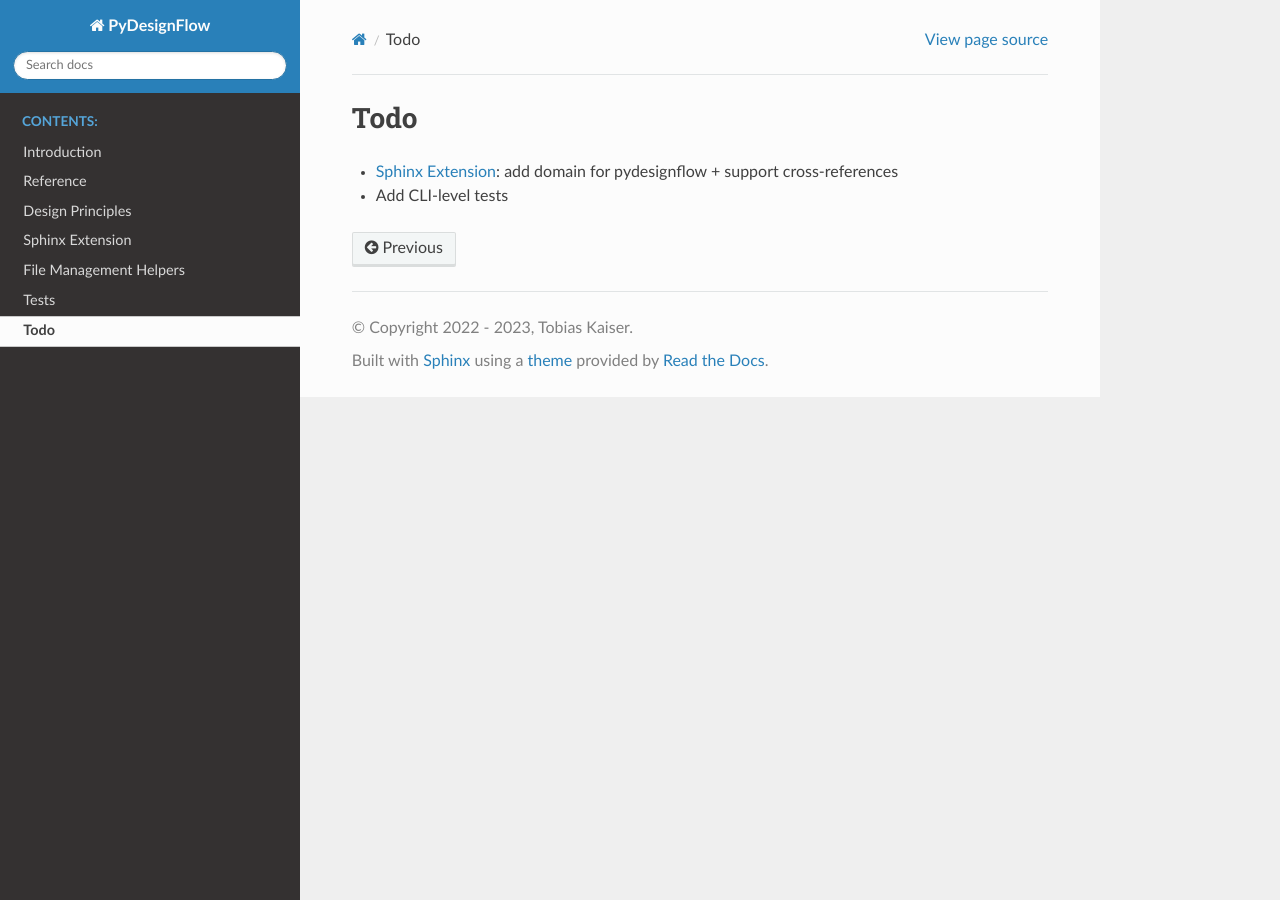
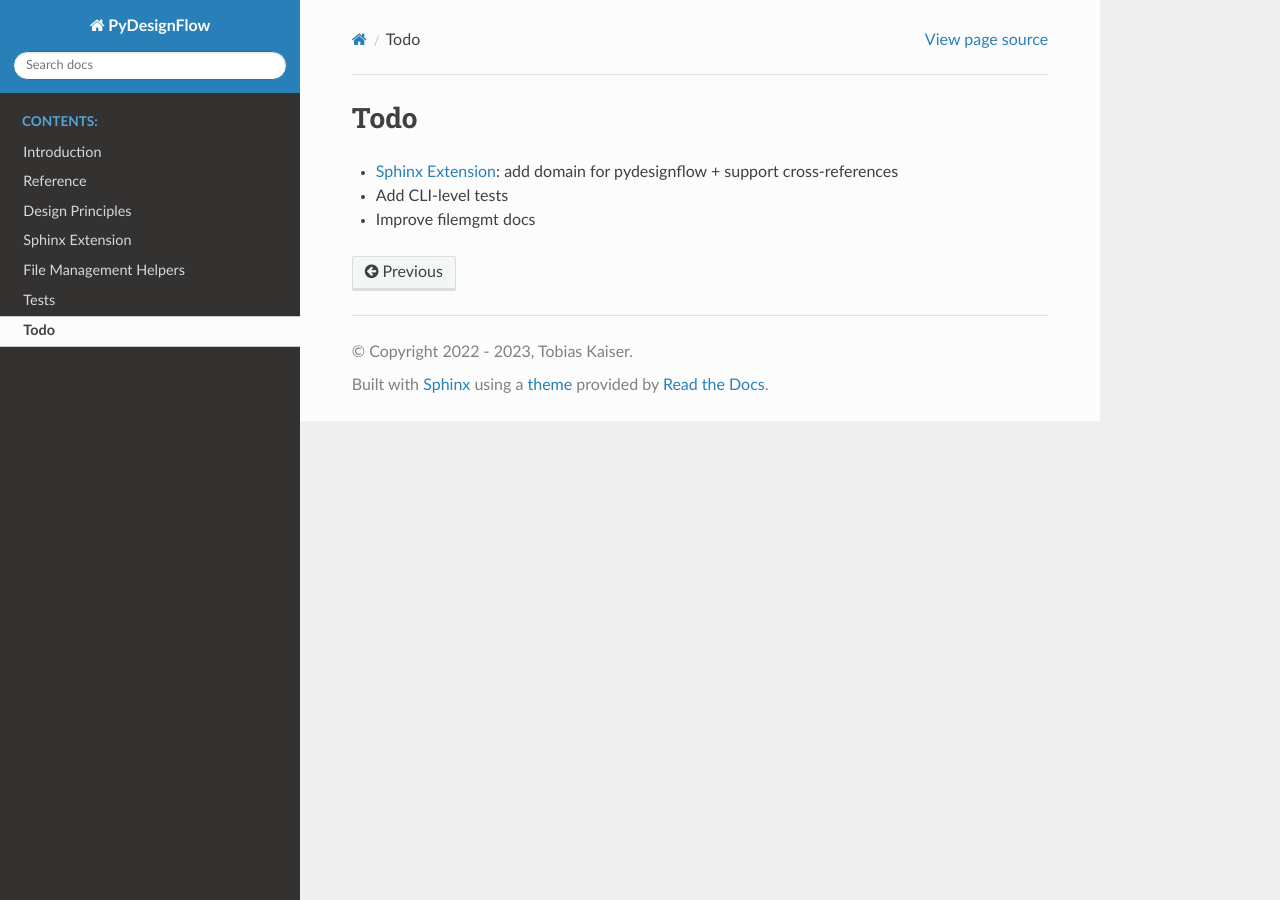
Before and after one commit to TobiasKaiser/pydesignflow, a Sphinx documentation site: the page built from docs/todo.rst, in a window 1280 px wide. Built offline with Sphinx 7.4.7 and the Read the Docs theme 3.1.0, drawn with Linux system fonts in a browser that asks for light colours; the version number could not be read and is left out.

Commit message:
docs: filemgmt.rst missing statement added

```diff
--- a/docs/filemgmt.rst
+++ b/docs/filemgmt.rst
@@ -9,6 +9,7 @@
 
     from pydesignflow import filemgmt
 
+    c = filemgmt.FileCollection()
     c.add(Path("fast_hot.lib"),  speed='fast', temp=100)
     c.add(Path("fast_cold.lib"), speed='fast', temp=-10)
     c.add(Path("slow_hot.lib"),  speed='slow', temp=100)
--- a/docs/todo.rst
+++ b/docs/todo.rst
@@ -3,3 +3,4 @@
 
 - :ref:`sphinx_ext`: add domain for pydesignflow + support cross-references
 - Add CLI-level tests
+- Improve filemgmt docs
```
